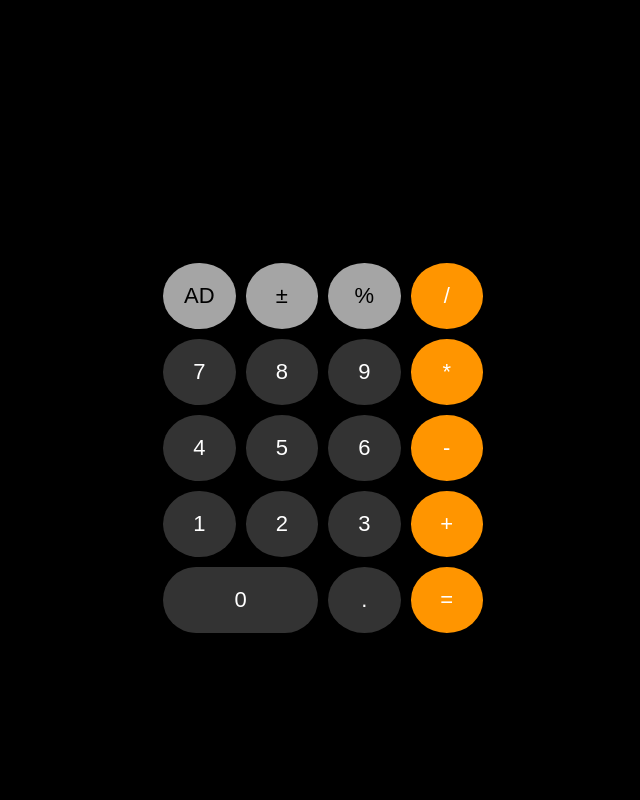
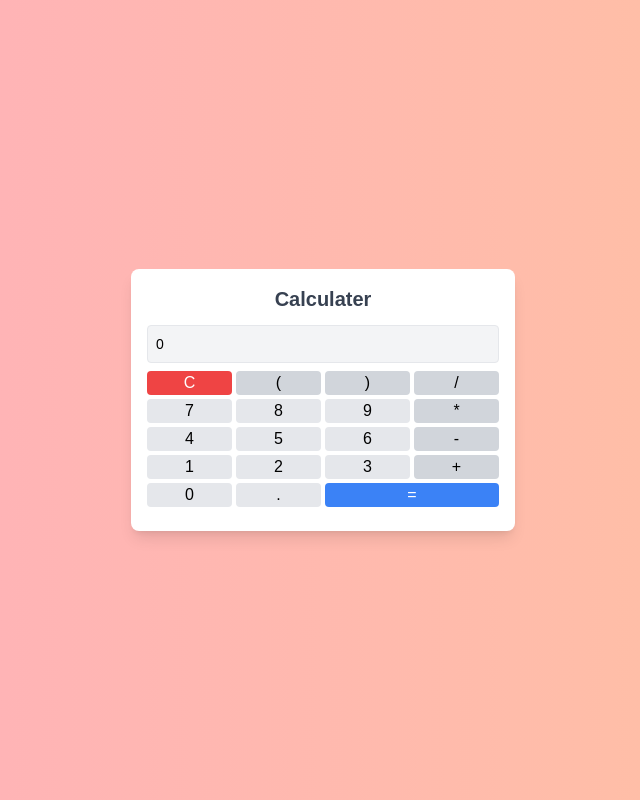
Before and after one commit to anshadh-pixel/calculator, a plain HTML site: page index.html in a window 1280 px wide. Shown: the whole page, without its empty margins (317-957 px from the left). Drawn offline with nearby package versions, Linux system fonts and the light colour scheme.

Commit message:
Update index.html

```diff
--- a/index.html
+++ b/index.html
@@ -2,159 +2,137 @@
 <html lang="en">
 <head>
   <meta charset="UTF-8" />
-  <meta name="viewport" content="width=device-width, initial-scale=1.0"/>
-  <title>iOS Style Calculator</title>
+  <meta name="viewport" content="width=device-width, initial-scale=1.0" />
+  <title>Calculater</title>
+  <script src="https://cdn.tailwindcss.com"></script>
+  <script src="https://www.gstatic.com/firebasejs/9.22.2/firebase-app-compat.js"></script>
+  <script src="https://www.gstatic.com/firebasejs/9.22.2/firebase-database-compat.js"></script>
   <style>
-    body {
-      margin: 0;
-      background-color: #000;
-      font-family: Arial, sans-serif;
-      display: flex;
-      justify-content: center;
-      align-items: center;
-      height: 100vh;
-    }
-
-    .calculator {
-      width: 320px;
-      background-color: #000;
-      border-radius: 20px;
-      box-shadow: 0 0 30px #00000088;
-      padding: 20px;
-    }
-
-    #display {
-      width: 100%;
-      height: 60px;
-      font-size: 32px;
-      text-align: right;
-      padding: 10px;
-      background-color: #000;
-      color: #fff;
-      border: none;
-      margin-bottom: 15px;
-    }
-
-    .buttons {
-      display: grid;
-      grid-template-columns: repeat(4, 1fr);
-      grid-gap: 10px;
-    }
-
-    .btn {
-      font-size: 22px;
-      padding: 20px;
-      border: none;
-      border-radius: 50%;
-      cursor: pointer;
-    }
-
-    .function {
-      background-color: #a5a5a5;
-      color: #000;
-    }
-
-    .number {
-      background-color: #333;
-      color: #fff;
-    }
-
-    .operator {
-      background-color: #ff9500;
-      color: #fff;
-    }
-
-    .equal {
-      background-color: #ff9500;
-      color: #fff;
-    }
-
-    .zero {
-      grid-column: span 2;
-      border-radius: 50px;
-    }
+    body { font-family: sans-serif; background: linear-gradient(to right, #ffafbd, #ffc3a0); }
+    #chatContainer { display: none; }
+    .chat-message { margin: 8px 0; padding: 8px 12px; border-radius: 12px; position: relative; max-width: 75%; }
+    .user { background-color: #fce4ec; color: #880e4f; align-self: flex-end; }
+    .gf { background-color: #f3e5f5; color: #4a148c; align-self: flex-start; }
+    .fade-in { animation: fadeIn 0.5s; }
+    @keyframes fadeIn { from { opacity: 0; transform: translateY(10px); } to { opacity: 1; transform: translateY(0); } }
+    .heart { position: absolute; top: -12px; right: 8px; font-size: 18px; color: red; animation: heartbeat 1.5s infinite; }
+    @keyframes heartbeat { 0% { transform: scale(1); } 50% { transform: scale(1.3); } 100% { transform: scale(1); } }
   </style>
 </head>
-<body>
-  <div class="calculator">
-    <input type="text" id="display" readonly />
-    <div class="buttons">
-      <button class="btn function" onclick="clearDisplay()">AD</button>
-      <button class="btn function" onclick="toggleSign()">±</button>
-      <button class="btn function" onclick="percentage()">%</button>
-      <button class="btn operator" onclick="appendOperator('/')">/</button>
+<body class="min-h-screen flex items-center justify-center">
+  <div class="container mx-auto p-4 bg-white rounded-lg shadow-lg max-w-sm">
+    <!-- Calculator UI -->
+    <div id="calculatorContainer">
+      <h1 id="calcTitle" class="text-xl font-bold mb-3 text-center text-gray-700">Calculater</h1>
+      <input type="text" id="calcDisplay" class="w-full p-2 border rounded mb-2 text-sm bg-gray-100" readonly value="0" />
+      <div class="grid grid-cols-4 gap-1 mb-2">
+        <button onclick="clearCalc()" class="bg-red-500 text-white rounded">C</button>
+        <button onclick="appendCalc('(')" class="bg-gray-300 rounded">(</button>
+        <button onclick="appendCalc(')')" class="bg-gray-300 rounded">)</button>
+        <button onclick="appendCalc('/')" class="bg-gray-300 rounded">/</button>
+        <button onclick="appendCalc('7')" class="bg-gray-200 rounded">7</button>
+        <button onclick="appendCalc('8')" class="bg-gray-200 rounded">8</button>
+        <button onclick="appendCalc('9')" class="bg-gray-200 rounded">9</button>
+        <button onclick="appendCalc('*')" class="bg-gray-300 rounded">*</button>
+        <button onclick="appendCalc('4')" class="bg-gray-200 rounded">4</button>
+        <button onclick="appendCalc('5')" class="bg-gray-200 rounded">5</button>
+        <button onclick="appendCalc('6')" class="bg-gray-200 rounded">6</button>
+        <button onclick="appendCalc('-')" class="bg-gray-300 rounded">-</button>
+        <button onclick="appendCalc('1')" class="bg-gray-200 rounded">1</button>
+        <button onclick="appendCalc('2')" class="bg-gray-200 rounded">2</button>
+        <button onclick="appendCalc('3')" class="bg-gray-200 rounded">3</button>
+        <button onclick="appendCalc('+')" class="bg-gray-300 rounded">+</button>
+        <button onclick="appendCalc('0')" class="bg-gray-200 rounded">0</button>
+        <button onclick="appendCalc('.')" class="bg-gray-200 rounded">.</button>
+        <button onclick="calculate()" class="col-span-2 bg-blue-500 text-white rounded">=</button>
+      </div>
+    </div>
 
-      <button class="btn number" onclick="appendNumber('7')">7</button>
-      <button class="btn number" onclick="appendNumber('8')">8</button>
-      <button class="btn number" onclick="appendNumber('9')">9</button>
-      <button class="btn operator" onclick="appendOperator('*')">*</button>
-
-      <button class="btn number" onclick="appendNumber('4')">4</button>
-      <button class="btn number" onclick="appendNumber('5')">5</button>
-      <button class="btn number" onclick="appendNumber('6')">6</button>
-      <button class="btn operator" onclick="appendOperator('-')">-</button>
-
-      <button class="btn number" onclick="appendNumber('1')">1</button>
-      <button class="btn number" onclick="appendNumber('2')">2</button>
-      <button class="btn number" onclick="appendNumber('3')">3</button>
-      <button class="btn operator" onclick="appendOperator('+')">+</button>
-
-      <button class="btn number zero" onclick="appendNumber('0')">0</button>
-      <button class="btn number" onclick="appendDot()">.</button>
-      <button class="btn equal" onclick="calculate()">=</button>
+    <!-- Secret Chat UI -->
+    <div id="chatContainer" class="flex flex-col h-[450px]">
+      <h1 id="title" class="text-xl font-bold mb-3 text-center text-pink-600">Secret Chat 💕</h1>
+      <div id="chatBox" class="flex-1 overflow-y-auto mb-2 p-2 border rounded bg-pink-50"></div>
+      <textarea id="messageInput" class="w-full p-2 border rounded mb-2 text-sm" rows="2" placeholder="Type your message..."></textarea>
+      <div class="flex gap-2">
+        <button onclick="sendMessage('user')" class="flex-1 bg-pink-500 text-white p-2 rounded">Send (You)</button>
+        <button onclick="sendMessage('gf')" class="flex-1 bg-purple-500 text-white p-2 rounded">Send (GF)</button>
+        <button onclick="clearChat()" class="flex-1 bg-red-500 text-white p-2 rounded">Clear Chat</button>
+      </div>
     </div>
   </div>
 
   <script>
-    const display = document.getElementById("display");
+    const secretCode = "143";
+    let calcExpression = "0";
 
-    function appendNumber(num) {
-      display.value += num;
+    const firebaseConfig = {
+      apiKey: "AIza...", // Replace with your actual API key
+      authDomain: "secret-chat-app.firebaseapp.com",
+      databaseURL: "https://secret-chat-app.firebaseio.com",
+      projectId: "calculator",
+      storageBucket: "calculator.appspot.com",
+      messagingSenderId: "495896981960",
+      appId: "1:495896981960:web:0c1e1b6e6e2f0e5e2e9c9d"
+    };
+    firebase.initializeApp(firebaseConfig);
+    const db = firebase.database();
+
+    function appendCalc(value) {
+      if (calcExpression === "0") calcExpression = "";
+      calcExpression += value;
+      document.getElementById('calcDisplay').value = calcExpression;
     }
 
-    function appendOperator(op) {
-      const lastChar = display.value.slice(-1);
-      if ("+-*/".includes(lastChar)) {
-        display.value = display.value.slice(0, -1) + op;
+    function clearCalc() {
+      calcExpression = "0";
+      document.getElementById('calcDisplay').value = calcExpression;
+    }
+
+    function calculate() {
+      let input = document.getElementById('calcDisplay').value;
+      if (input === secretCode) {
+        document.getElementById('calculatorContainer').style.display = 'none';
+        document.getElementById('chatContainer').style.display = 'flex';
+        loadMessages();
       } else {
-        display.value += op;
+        try {
+          calcExpression = eval(input).toString();
+          document.getElementById('calcDisplay').value = calcExpression;
+        } catch {
+          alert("Invalid calculation!");
+          clearCalc();
+        }
       }
     }
 
-    function appendDot() {
-      const parts = display.value.split(/[\+\-\*\/]/);
-      const lastPart = parts[parts.length - 1];
-      if (!lastPart.includes(".")) {
-        display.value += ".";
+    function sendMessage(sender) {
+      let input = document.getElementById('messageInput').value;
+      if (input.trim()) {
+        db.ref("messages").push({
+          text: input,
+          sender: sender,
+          timestamp: Date.now()
+        });
+        document.getElementById('messageInput').value = '';
       }
     }
 
-    function clearDisplay() {
-      display.value = "";
+    function loadMessages() {
+      let chatBox = document.getElementById('chatBox');
+      chatBox.innerHTML = '';
+      db.ref("messages").on("child_added", snapshot => {
+        const msg = snapshot.val();
+        let div = document.createElement('div');
+        div.className = `chat-message ${msg.sender} fade-in`;
+        div.innerHTML = `${msg.text} <span class="heart">❤️</span>`;
+        chatBox.appendChild(div);
+        chatBox.scrollTop = chatBox.scrollHeight;
+      });
     }
 
-    function toggleSign() {
-      if (display.value.startsWith("-")) {
-        display.value = display.value.substring(1);
-      } else if (display.value !== "") {
-        display.value = "-" + display.value;
-      }
-    }
-
-    function percentage() {
-      try {
-        display.value = (parseFloat(display.value) / 100).toString();
-      } catch {
-        display.value = "Error";
-      }
-    }
-
-    function calculate() {
-      try {
-        display.value = eval(display.value).toString();
-      } catch {
-        display.value = "Error";
-      }
+    function clearChat() {
+      db.ref("messages").remove();
+      document.getElementById('chatBox').innerHTML = '';
     }
   </script>
 </body>
```
